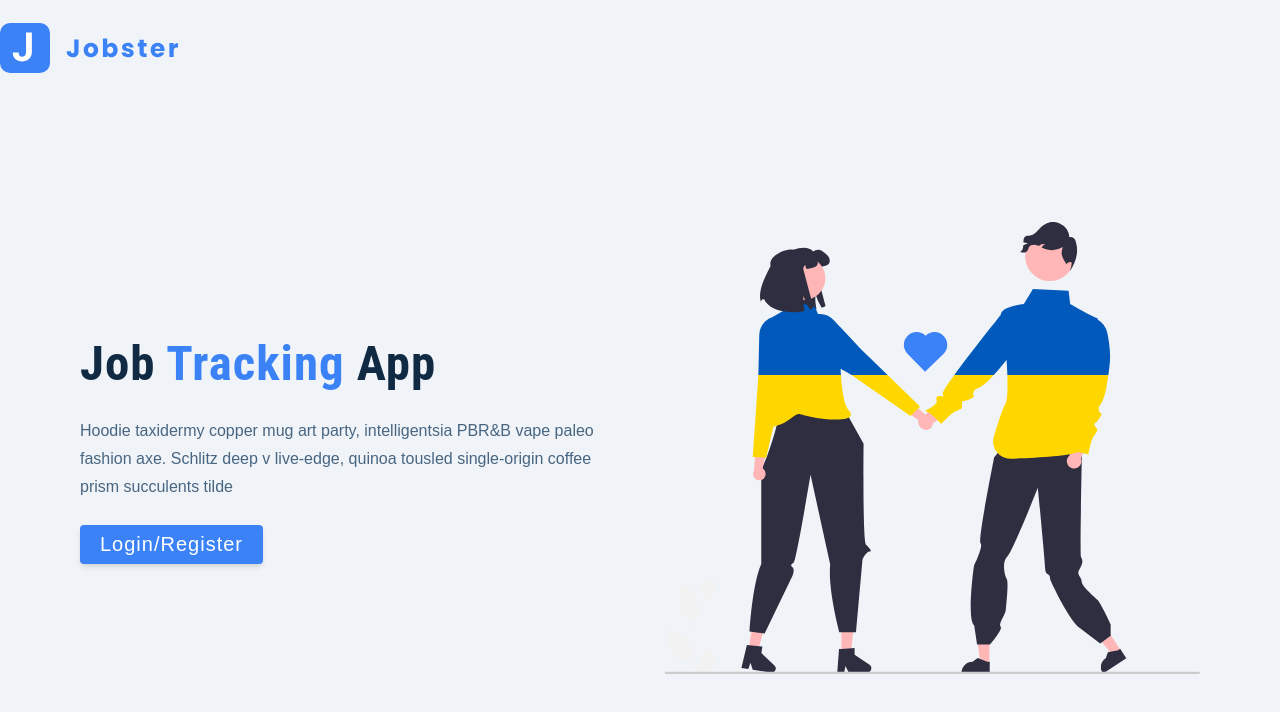
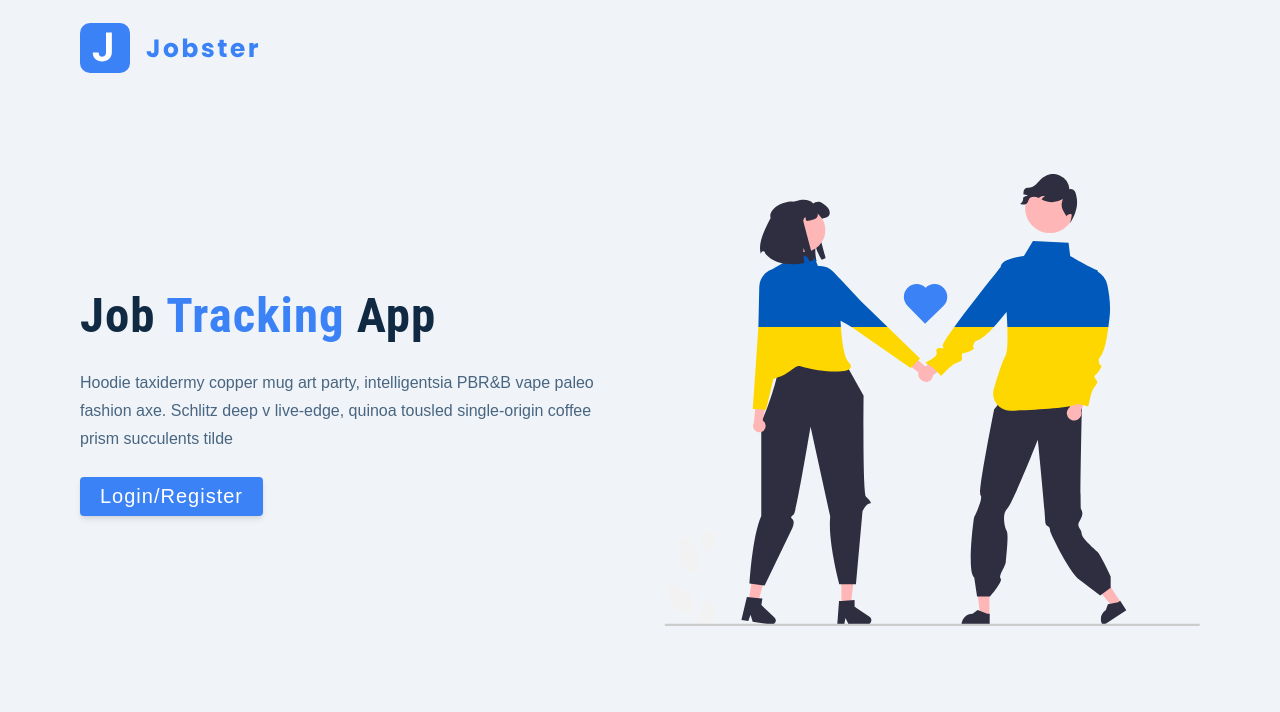
Before and after one commit to ayyub-puye/jobster, a React (Create React App) app: page / in a window 1280 px wide. Shown: the top 712 px of the page. Built offline with nearby package versions, Linux system fonts and the light colour scheme.

Commit message:
8-wrappers-folder

```diff
--- a/src/pages/Landing.js
+++ b/src/pages/Landing.js
@@ -1,7 +1,6 @@
 import logo from '../assets/images/logo.svg'
 import main from '../assets/images/main.svg'
-import styled from 'styled-components'
-
+import Wrapper from '../assets/wrappers/LandingPage'
 const Landing = () => {
   return (
     <Wrapper>
@@ -26,40 +25,5 @@ const Landing = () => {
     </Wrapper>
   )
 }
-const Wrapper = styled.main`
-  nav {
-    width: var(--fluid-with);
-    max-width: var(--max-with);
-    margin: 0 auto;
-    height: var(--nav-height);
-    display: flex;
-    align-items: center;
-  }
-  .page {
-    min-height: calc(100vh - var(--nav-height));
-    display: grid;
-    align-items: center;
-  }
-  h1 {
-    font-weight: 700;
-    span {
-      color: var(--primary-500);
-    }
-  }
-  p {
-    color: var(--grey-600);
-  }
-  .main-img {
-    display: none;
-  }
-  @media (min-width: 992px) {
-    .page {
-      grid-template-columns: 1fr 1fr;
-      column-gap: 3rem;
-    }
-    .main-img {
-      display: block;
-    }
-  }
-`
+
 export default Landing
```
